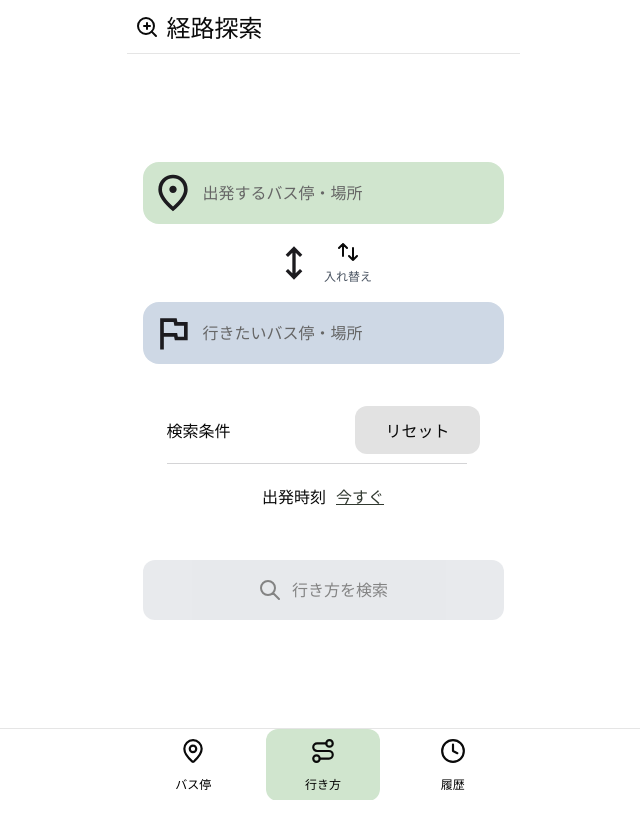
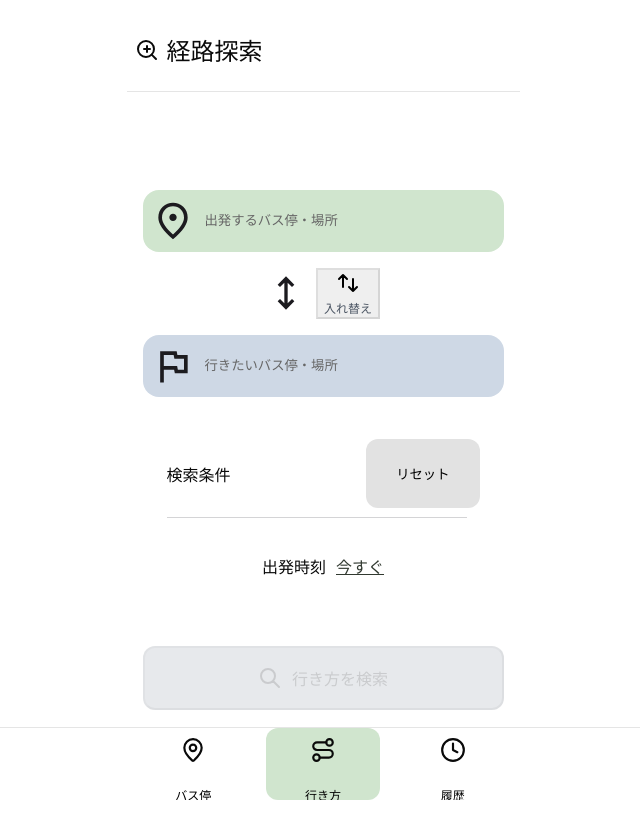
Before and after one commit to NitCelcius/GTFS-JP_Wayfinder, a Next.js app in the folder web/: page / in a window 1280 px wide. Shown: the top 838 px of the page, without its empty margins (317-957 px from the left). Before the commit the page ends 800 px from the top, so only its background shows below. Built offline with nearby package versions, Linux system fonts and the light colour scheme.

Commit message:
Fix globals

```diff
--- a/web/src/app/globals.css
+++ b/web/src/app/globals.css
@@ -1,4 +1,6 @@
-@import "tailwindcss/preflight";
+/* Use the canonical Tailwind entry points so PostCSS/tailwindcss emits base, components and utilities */
+@tailwind base;
+@tailwind components;
 @tailwind utilities;
 
 @custom-variant dark (&:is(.dark *));
```
